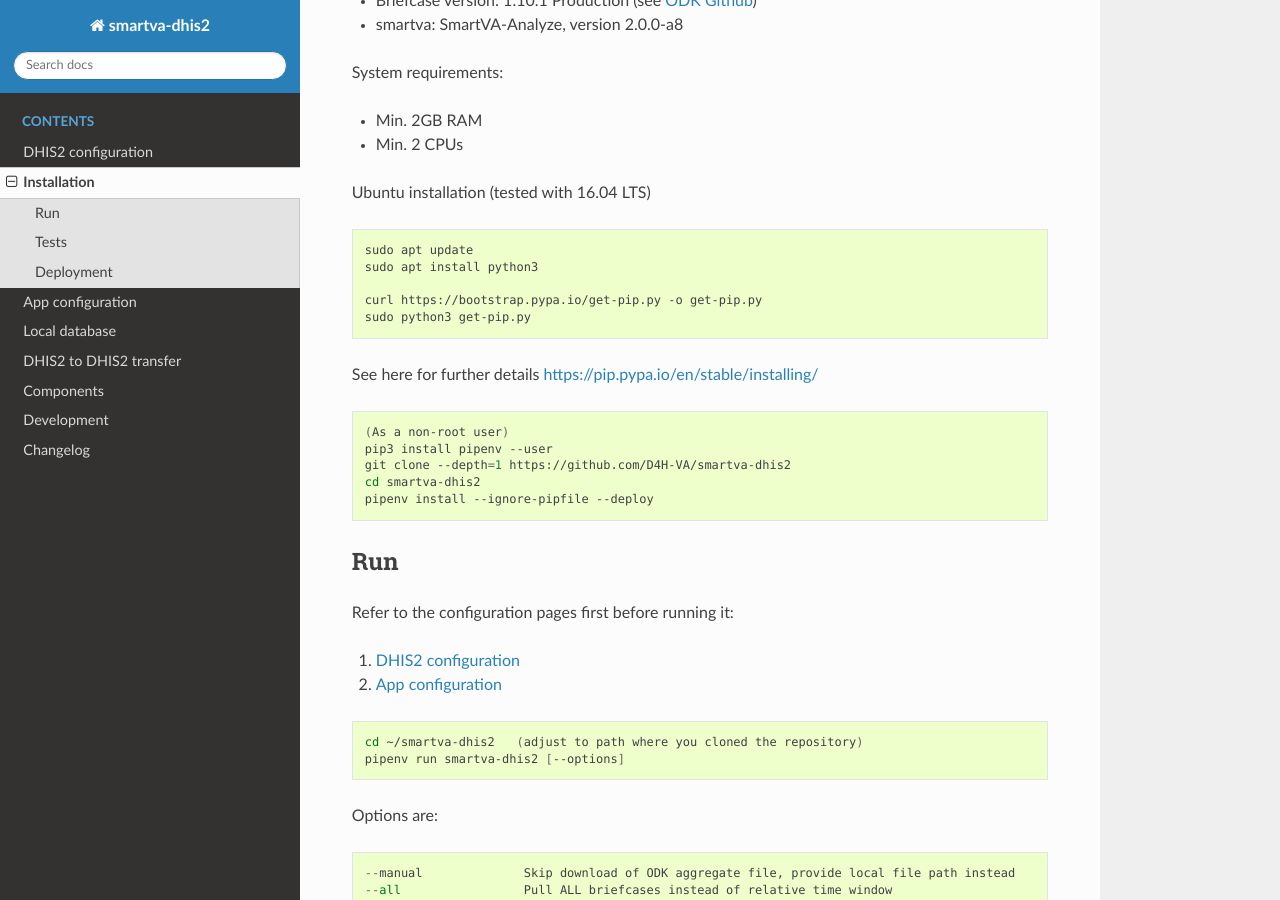
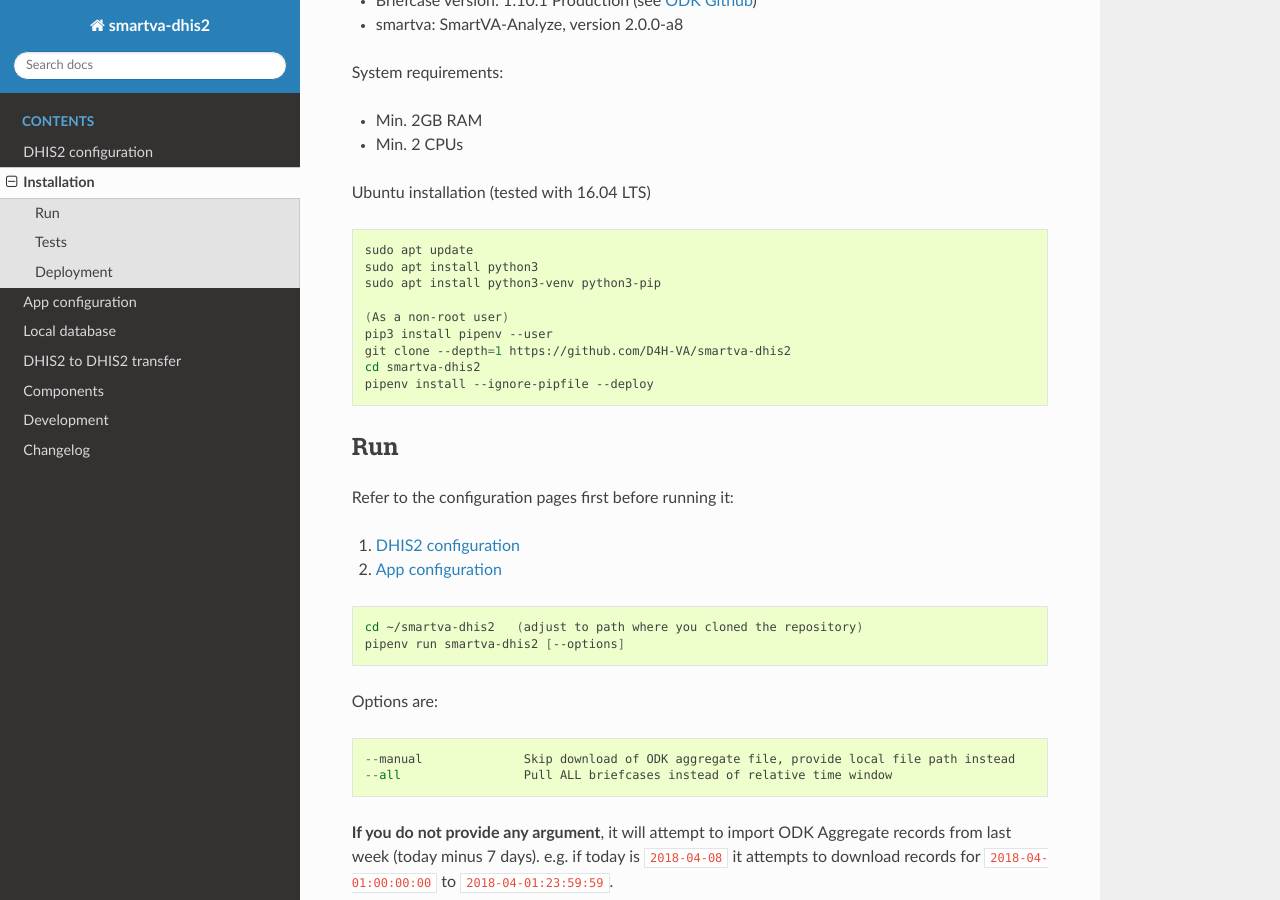
Before and after one commit to D4H-VA/smartva-dhis2, a Sphinx documentation site: the page built from docs/installation.rst, in a window 1280 px wide and 900 px high, scrolled down 417 px. Built offline with Sphinx 7.4.7 and the Read the Docs theme 2.0.0, drawn with Linux system fonts in a browser that asks for light colours.

Commit message:
Revert "update of pip install"
This reverts commit cd6c6e2fa413c1c06fa1b05c456aa679944c3de2.

```diff
--- a/docs/index.rst
+++ b/docs/index.rst
@@ -18,7 +18,6 @@
 and auto-assigns organisation units to the program.
 
 - Documentation: `smartva-dhis2.readthedocs.io <https://smartva-dhis2.readthedocs.io>`_
-- demo VM here: `VM image <https://drive.google.com/file/d/1fuYLobncdWuGyG29DX1w_htRLiiuL7To/view?usp=sharing>`_
 - Github: `github.com/D4H-VA/smartva-dhis2 <https://github.com/D4H-VA/smartva-dhis2>`_
 
 To transfer events to a target DHIS2 (e.g. a Ministry of Health DHIS2), see :doc:`/data_transfer`.
--- a/docs/installation.rst
+++ b/docs/installation.rst
@@ -24,14 +24,7 @@
 
     sudo apt update
     sudo apt install python3
-
-    curl https://bootstrap.pypa.io/get-pip.py -o get-pip.py
-    sudo python3 get-pip.py
-
-See here for further details
-https://pip.pypa.io/en/stable/installing/
-
-.. code:: bash
+    sudo apt install python3-venv python3-pip
 
     (As a non-root user)
     pip3 install pipenv --user
```
Also changed, not shown: 3 other files.
